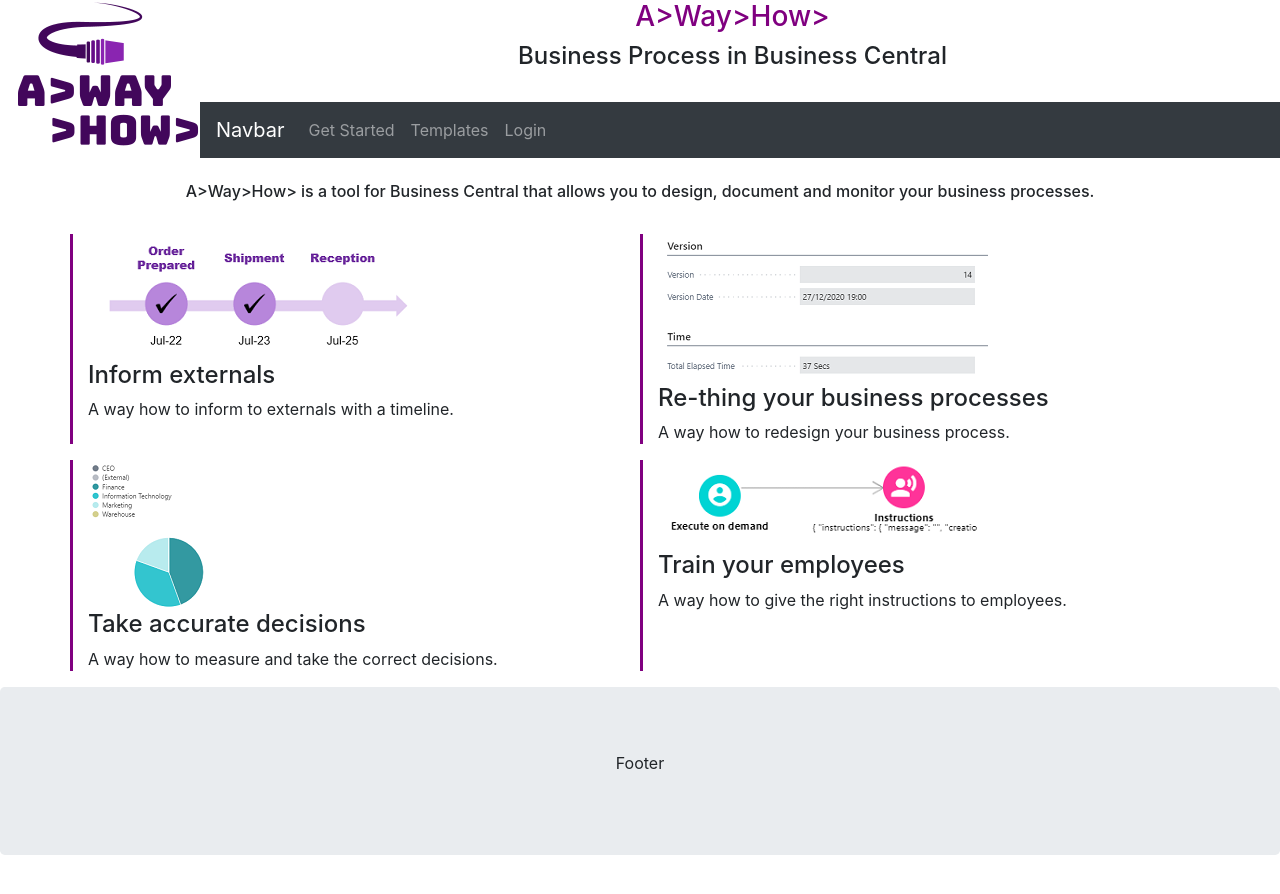
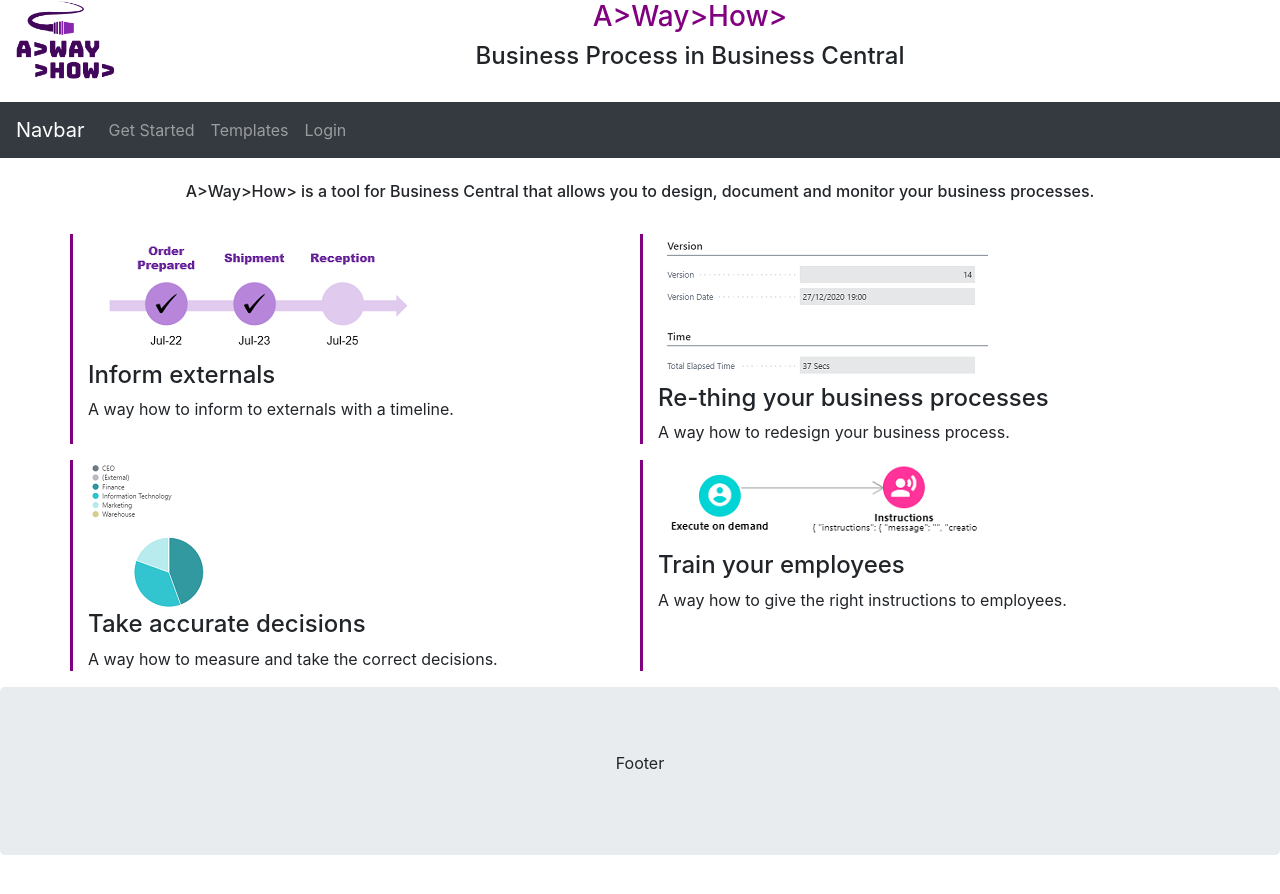
Before and after one commit to awayhow/awayhow.github.io, a Jekyll site: the page built from index.html, in a window 1280 px wide. Shown: the top 894 px of the page. Built offline with Jekyll 4.4.1, drawn with Linux system fonts in a browser that asks for light colours.

Commit message:
icon & manifest 2

```diff
--- a/_includes/header.html
+++ b/_includes/header.html
@@ -1,5 +1,5 @@
 <div class="container-fluid text-center" style="margin-bottom:0">
-    <img src="/aWayHow.png" alt="A Way How logo" class="float-left" />
+    <img src="/aWayHow.png" alt="A Way How logo" class="float-left" width="100px" />
     <h3 class="awhColorDark">A>Way>How></h3>
     <h4>Business Process in Business Central</h4>
 </div>
```
Also changed, not shown: manifest.webmanifest (renamed from manifest.json).
